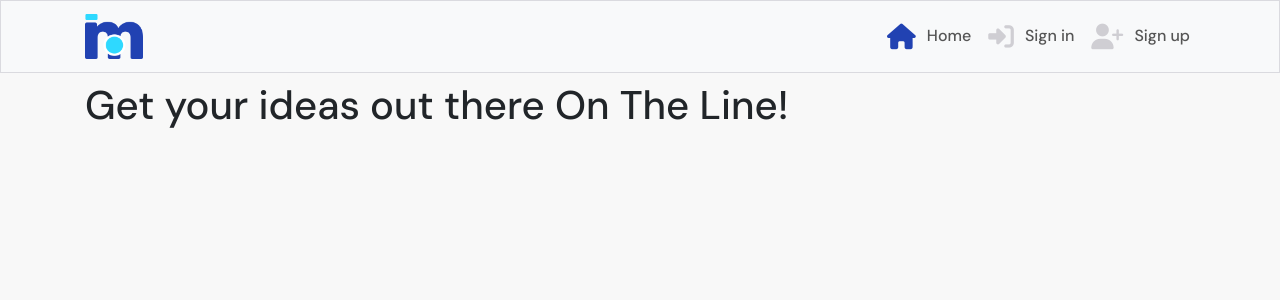
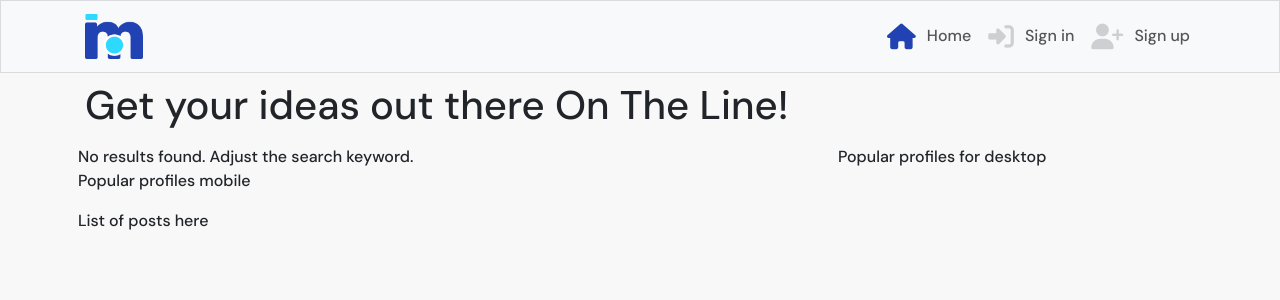
Before and after one commit to Jays-T/exchange-a-gram, a React (Create React App) app: page / in a window 1280 px wide. Shown: the top 300 px of the page. Built offline with nearby package versions, Linux system fonts and the light colour scheme; no server answers.

Commit message:
Add initial PostsPage component and Routes

```diff
--- a/src/App.js
+++ b/src/App.js
@@ -7,8 +7,12 @@
 import SignInForm from './pages/auth/SignInForm';
 import PostCreateForm from './pages/posts/PostCreateForm';
 import PostPage from './pages/posts/PostPage';
+import PostsPage from './pages/posts/PostsPage';
+import { useCurrentUser } from './context/CurrentUserContext';
 
 function App() {
+  const currentUser = useCurrentUser();
+  const profile_id = currentUser?.profile_id || "";
 
   return (
 
@@ -17,7 +21,34 @@
           <Container className={styles.Main}>
 
             <Switch>
-              <Route exact path="/" render={() => <h1>Get your ideas out there On The Line!</h1>} />
+              <Route
+                exact
+                path="/"
+                render={() => <>
+                  <h1>Get your ideas out there On The Line!</h1>
+                  <PostsPage message="No results found. Adjust the search keyword."/>
+              </>}
+              />
+              <Route
+                exact
+                path="/feed"
+                render={() => <>
+                  <h1>Get your ideas out there On The Line!</h1>
+                  <PostsPage message="No results found. Adjust the search keyword or follow a user."
+                  filter={`owner__followed__owner__profile=${profile_id}&`}
+                  />
+              </>}
+              />
+              <Route
+                exact
+                path="/liked"
+                render={() => <>
+                  <h1>Get your ideas out there On The Line!</h1>
+                  <PostsPage message="No results found. Adjust the search keyword or like a post."
+                  filter={`likes__owner__profile=${profile_id}&ordering=-likes__created_at&`}
+                  />
+              </>}
+              />
               <Route exact path="/signin" render={() => <SignInForm />} />
               <Route exact path="/signup" render={() => <SignUpForm />} />
               <Route exact path="/posts/create" render={() => <PostCreateForm /> } />
--- /dev/null
+++ b/src/pages/posts/PostsPage.js
@@ -0,0 +1,27 @@
+import React from "react";
+
+import Form from "react-bootstrap/Form";
+import Col from "react-bootstrap/Col";
+import Row from "react-bootstrap/Row";
+import Container from "react-bootstrap/Container";
+
+import appStyles from "../../App.module.css";
+import styles from "../../styles/PostsPage.module.css";
+
+function PostsPage(props) {
+
+  return (
+    <Row className="h-100">
+      <Col className="py-2 p-0 p-lg-2" lg={8}>
+          {props.message}
+        <p>Popular profiles mobile</p>
+        <p>List of posts here</p>
+      </Col>
+      <Col md={4} className="d-none d-lg-block p-0 p-lg-2">
+        <p>Popular profiles for desktop</p>
+      </Col>
+    </Row>
+  );
+}
+
+export default PostsPage;
--- /dev/null
+++ b/src/styles/PostsPage.module.css
@@ -0,0 +1,18 @@
+.SearchBar input {
+    border-radius: 20px;
+    color: #242a3d;
+    padding-left: 40px;
+    margin-bottom: 16px;
+  }
+
+  .SearchIcon {
+    position: absolute;
+    font-size: 1.2rem;
+    padding: 9px;
+    padding-left: 15px;
+  }
+
+  .SearchIcon:hover {
+    cursor: default;
+    color: #cfced3;
+  }
```
Also changed, not shown: src/assets/no-results.png (added).
